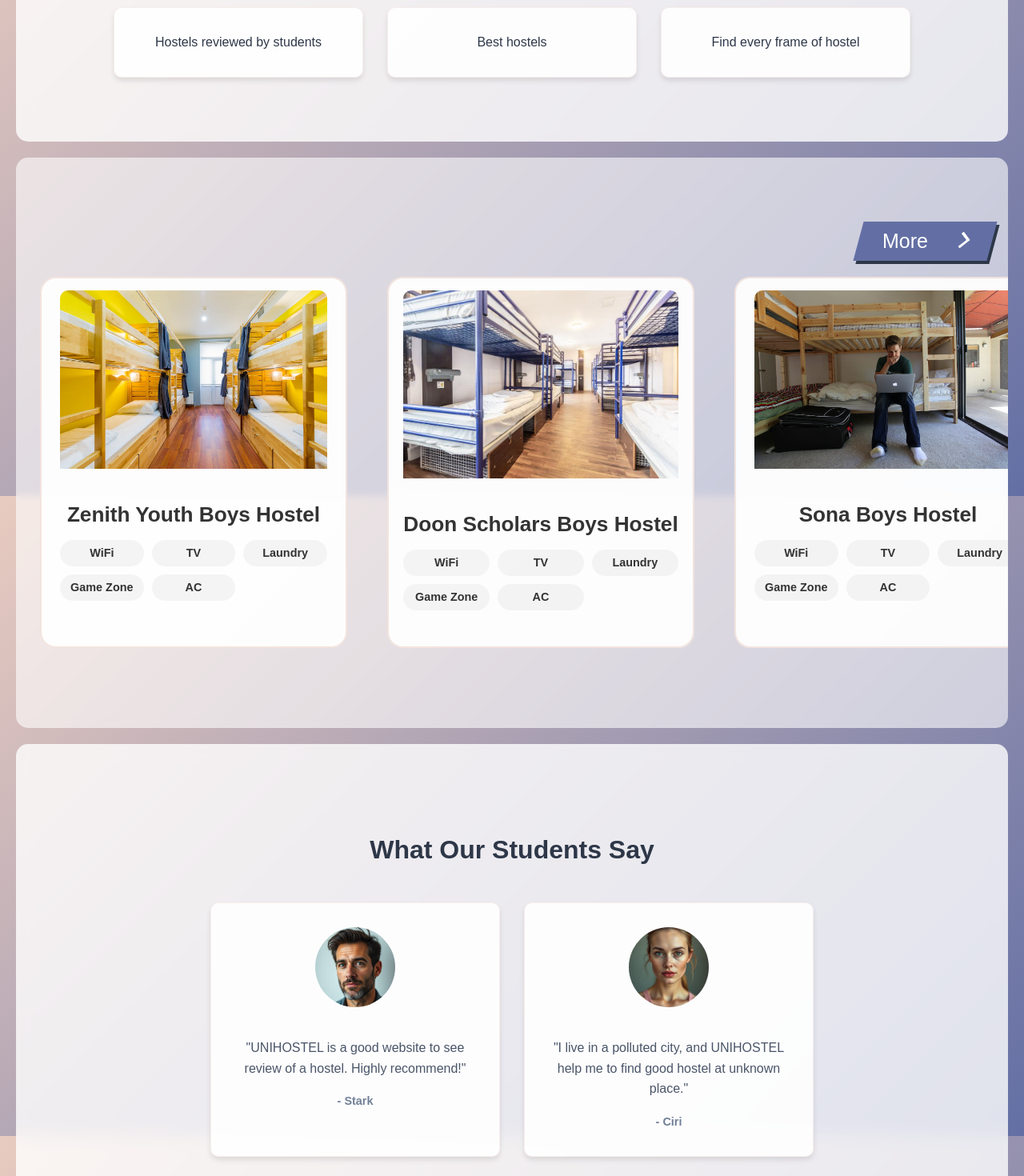
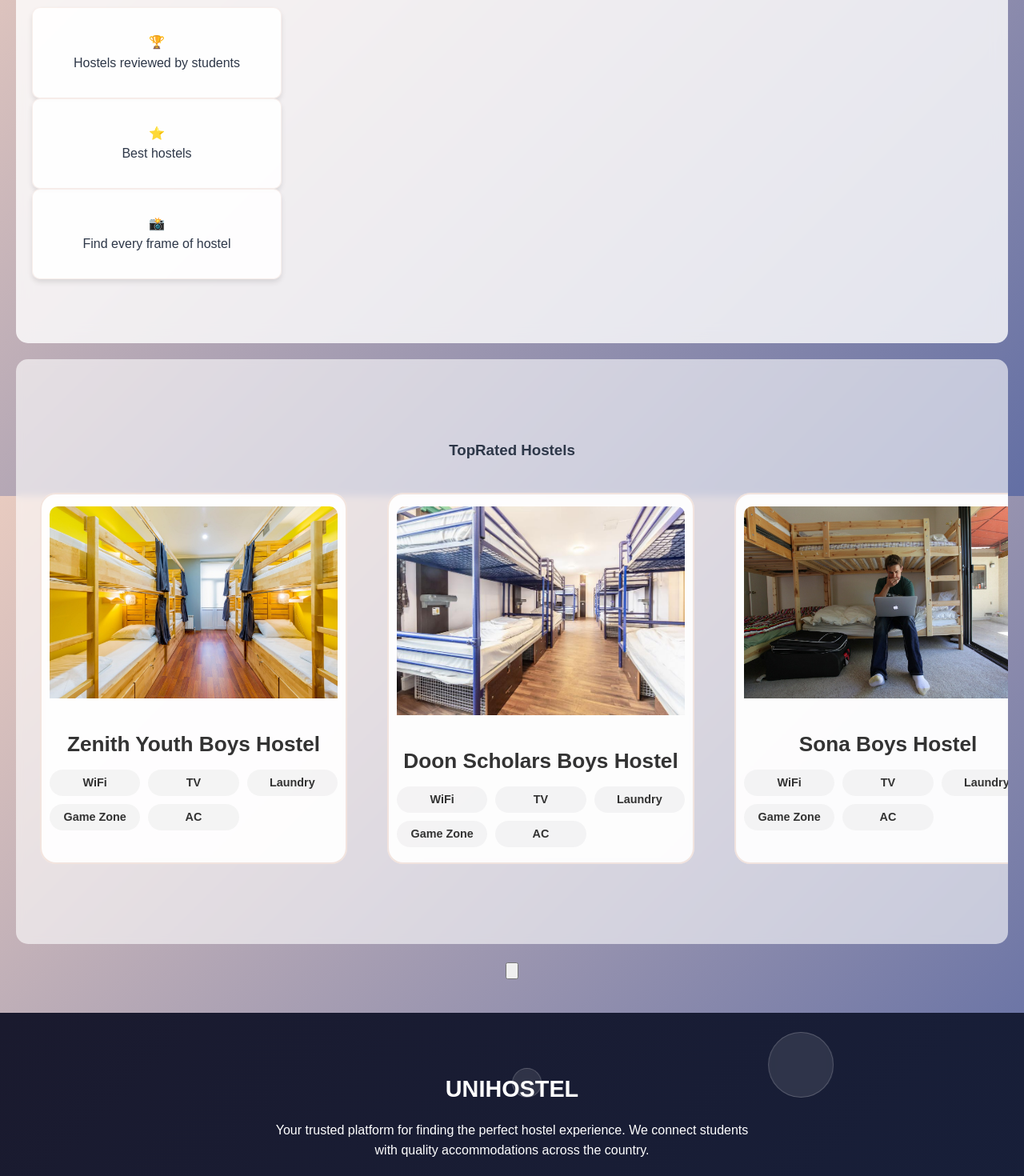
Before and after one commit to Bhavishya289/SE_Project, a React (Create React App) app: page / in a window 1280 px wide. Shown: the part 980-2450 px from the top of the page at 80% size. Built offline with nearby package versions, Linux system fonts and the light colour scheme.

Commit message:
Update App.js

```diff
--- a/src/App.js
+++ b/src/App.js
@@ -8,53 +8,30 @@ import HostelDetails from "./Components/HostelDetails/HostelDetails";
 import Footer from "./Components/Footer/Footer";
 import Chatbot from './Components/Chatbot';
 
-const MoreButton = () => {
-  const svgContent = `
-    <svg
-      width="50px"
-      height="20px"
-      viewBox="0 0 66 43"
-      version="1.1"
-      xmlns="http://www.w3.org/2000/svg"
-      xmlns:xlink="http://www.w3.org/1999/xlink"
-    >
-      <g
-        id="arrow"
-        stroke="none"
-        stroke-width="1"
-        fill="none"
-        fill-rule="evenodd"
-      >
-        <path
-          class="two"
-          d="M20.1543933,3.89485454 L23.9763149,0.139296592 C24.1708311,-0.0518420739 24.4826329,-0.0518571125 24.6771675,0.139262789 L45.6916134,20.7848311 C46.0855801,21.1718824 46.0911863,21.8050225 45.704135,22.1989893 C45.7000188,22.2031791 45.6958657,22.2073326 45.6916762,22.2114492 L24.677098,42.8607841 C24.4825957,43.0519059 24.1708242,43.0519358 23.9762853,42.8608513 L20.1545186,39.1069479 C19.9575152,38.9134427 19.9546793,38.5968729 20.1481845,38.3998695 C20.1502893,38.3977268 20.1524132,38.395603 20.1545562,38.3934985 L36.9937789,21.8567812 C37.1908028,21.6632968 37.193672,21.3467273 37.0001876,21.1497035 C36.9980647,21.1475418 36.9959223,21.1453995 36.9937605,21.1432767 L20.1545208,4.60825197 C19.9574869,4.41477773 19.9546013,4.09820839 20.1480756,3.90117456 C20.1501626,3.89904911 20.1522686,3.89694235 20.1543933,3.89485454 Z"
-          fill="#FFFFFF"
-        ></path>
-        <path
-          class="three"
-          d="M0.154393339,3.89485454 L3.97631488,0.139296592 C4.17083111,-0.0518420739 4.48263286,-0.0518571125 4.67716753,0.139262789 L25.6916134,20.7848311 C26.0855801,21.1718824 26.0911863,21.8050225 25.704135,22.1989893 C25.7000188,22.2031791 25.6958657,22.2073326 25.6916762,22.2114492 L4.67709797,42.8607841 C4.48259567,43.0519059 4.17082418,43.0519358 3.97628526,42.8608513 L0.154518591,39.1069479 C-0.0424848215,38.9134427 -0.0453206733,38.5968729 0.148184538,38.3998695 C0.150289256,38.3977268 0.152413239,38.395603 0.154556228,38.3934985 L16.9937789,21.8567812 C17.1908028,21.6632968 17.193672,21.3467273 17.0001876,21.1497035 C16.9980647,21.1475418 16.9959223,21.1453995 16.9937605,21.1432767 L0.15452076,4.60825197 C-0.0425130651,4.41477773 -0.0453986756,4.09820839 0.148075568,3.90117456 C0.150162624,3.89904911 0.152268631,3.89694235 0.154393339,3.89485454 Z"
-          fill="#FFFFFF"
-        ></path>
-      </g>
-    </svg>
-  `;
-
+const RatedHostel = () => {
   return (
-    <button className="cta">
-      <span className="span">More</span>
-      <span
-        className="second"
-        dangerouslySetInnerHTML={{ __html: svgContent }}
-      ></span>
-    </button>
+    <div className="rated-hostel-container">
+      <h3 className="elegant-title">
+        <span className="letter-container">
+          <span className="letter-t">T</span>
+          <span className="letter-rest">op</span>
+        </span>
+        <span className="letter-container">
+          <span className="letter-t">R</span>
+          <span className="letter-rest">ated</span>
+        </span>
+        <span className="letter-rest"> Hostels</span>
+      </h3>
+    </div>
   );
 };
+
 
 const Navbar = () => {
   useEffect(() => {
     const handleScroll = () => {
       const navbar = document.querySelector('.navbar');
-      if (navbar) {  // Add null check
+      if (navbar) {
         if (window.scrollY > 10) {
           navbar.classList.add('scrolled');
         } else {
@@ -154,11 +131,23 @@ const Home = () => {
 
       {/* Features Section */}
       <section className="features-section">
-        <h2>Why Choose UNIHOSTEL?</h2>
-        <div className="features">
-          <div className="feature-item">Hostels reviewed by students</div>
-          <div className="feature-item">Best hostels</div>
-          <div className="feature-item">Find every frame of hostel</div>
+  <h2 className="features-title">Why Choose UNIHOSTEL?</h2>
+  <div className="features-container">
+    <div className="feature-item">
+      <div className="feature-icon">🏆</div>
+      <div className="feature-text">Hostels reviewed by students</div>
+      <div className="feature-underline"></div>
+    </div>
+    <div className="feature-item">
+      <div className="feature-icon">⭐</div>
+      <div className="feature-text">Best hostels</div>
+      <div className="feature-underline"></div>
+    </div>
+    <div className="feature-item">
+      <div className="feature-icon">📸</div>
+      <div className="feature-text">Find every frame of hostel</div>
+      <div className="feature-underline"></div>
+    </div>
   </div>
 </section>
 
@@ -166,7 +155,7 @@ const Home = () => {
       <section className="hostel-showcase">
         <div className="hostel-showcase-up">
           <span>
-            <MoreButton/>
+            <RatedHostel/>
           </span>
         </div>
         <div className="hostels-container">
@@ -179,12 +168,14 @@ const Home = () => {
                     state={{ hostel }}
                     className="card-link-wrapper"
                   >
+                    <div className="card-image-wrapper">
                     <img className="card-image" src={hostel.image} alt={hostel.name} />
+                    </div>
                     <div className="card-content">
                       <h3 className="hostel-name">{hostel.name}</h3>
                       <div className="facilities">
-                        {hostel.facilities.map((facility, i) => (
-                          <span key={i} className="facility">
+                        {hostel.facilities.slice(0, 6).map((facility, i) => (
+                          <span key={i} className="facility" data-facility={facility}>
                             {facility}
                           </span>
                         ))}
@@ -198,42 +189,198 @@ const Home = () => {
         </div>
       </section>
 
-      {/* Testimonials Section */}
-      <section className="testimonials-section">
-        <h2>What Our Students Say</h2>
-        <div className="testimonials">
-          <div className="testimonial">
-            <img src="/assets/image_1.jpeg" alt="Customer 1" />
-            <p>"UNIHOSTEL is a good website to see review of a hostel. Highly recommend!"</p>
-            <span>- Stark</span>
-          </div>
-          <div className="testimonial">
-            <img src="/assets/image_2.jpeg" alt="Customer 2" />
-            <p>"I live in a polluted city, and UNIHOSTEL help me to find good hostel at unknown place."</p>
-            <span>- Ciri</span>
-          </div>
-        </div>
-      </section>
-
+      <Chatbot/>
       <Footer/>
-      <Chatbot />
     </div>
   );
 };
 
-const About = () => (
-  <div className="nav_cont">
-    <h2 className="subtitle">About UniHostel</h2>
-    <p className="description">A revolutionary product that helps detoxify lungs naturally.</p>
+const About = () => {
+  return (
+    <div className="about-container">
+      <div className="about-content">
+        <h2 className="about-title">
+          <span className="title-part">About</span>
+          <span className="title-part">UniHostel</span>
+        </h2>
+
+        <div className="about-card">
+          <div className="card-content">
+            <div className="icon-wrapper">
+              <div className="about-icon">🏠</div>
+            </div>
+            <p className="about-description">
+              A revolutionary platform connecting students with the <span className="highlight">best hostels</span>
+              near their universities. Our verified reviews and comprehensive listings help you find your
+              <span className="highlight"> perfect home away from home</span>.
+            </p>
+          </div>
+
+          <div className="features-grid">
+            <div className="feature-2">
+              <div className="feature-icon-2">⭐</div>
+              <p>Student-reviewed accommodations</p>
+            </div>
+            <div className="feature-2">
+              <div className="feature-icon-2">📊</div>
+              <p>Detailed ratings system</p>
+            </div>
+            <div className="feature-2">
+              <div className="feature-icon-2">📍</div>
+              <p>Prime locations near campuses</p>
+            </div>
+          </div>
+        </div>
+      </div>
     </div>
   );
+};
 
-const Contact = () => (
-  <div className="nav_cont">
-    <h2 className="subtitle">Contact Us</h2>
-    <p className="description">Email: contact@gmail.com</p>
+const Contact = () => {
+  const [formData, setFormData] = useState({
+    name: '',
+    email: '',
+    message: ''
+  });
+  const [isSubmitted, setIsSubmitted] = useState(false);
+
+  const handleChange = (e) => {
+    const { name, value } = e.target;
+    setFormData(prev => ({
+      ...prev,
+      [name]: value
+    }));
+  };
+
+  const handleSubmit = (e) => {
+    e.preventDefault();
+    // Here you would typically send the data to your backend
+    console.log('Form submitted:', formData);
+    setIsSubmitted(true);
+    setTimeout(() => setIsSubmitted(false), 3000);
+    setFormData({ name: '', email: '', message: '' });
+  };
+
+  return (
+    <motion.div
+      className="contact-container"
+      initial={{ opacity: 0 }}
+      animate={{ opacity: 1 }}
+      transition={{ duration: 0.5 }}
+    >
+      <div className="contact-content">
+        <motion.h2
+          className="contact-title"
+          initial={{ y: -20, opacity: 0 }}
+          animate={{ y: 0, opacity: 1 }}
+          transition={{ delay: 0.2, duration: 0.5 }}
+        >
+          Get in <span className="highlight">Touch</span>
+        </motion.h2>
+
+        <div className="contact-grid">
+          <motion.div
+            className="contact-info"
+            initial={{ x: -30, opacity: 0 }}
+            animate={{ x: 0, opacity: 1 }}
+            transition={{ delay: 0.4, duration: 0.5 }}
+          >
+            <div className="info-item">
+              <div className="info-icon">📧</div>
+              <div>
+                <h3>Email Us</h3>
+                <p>contact@unihostel.com</p>
               </div>
+            </div>
+
+            <div className="info-item">
+              <div className="info-icon">📱</div>
+              <div>
+                <h3>Call Us</h3>
+                <p>+1 (123) 456-7890</p>
+              </div>
+            </div>
+
+            <div className="info-item">
+              <div className="info-icon">📍</div>
+              <div>
+                <h3>Visit Us</h3>
+                <p>123 Campus Lane, University Town</p>
+              </div>
+            </div>
+          </motion.div>
+
+          <motion.div
+            className="contact-form-container"
+            initial={{ x: 30, opacity: 0 }}
+            animate={{ x: 0, opacity: 1 }}
+            transition={{ delay: 0.6, duration: 0.5 }}
+          >
+            {isSubmitted ? (
+              <motion.div
+                className="success-message"
+                initial={{ scale: 0.8, opacity: 0 }}
+                animate={{ scale: 1, opacity: 1 }}
+              >
+                <div className="success-icon">✓</div>
+                <h3>Thank You!</h3>
+                <p>We'll get back to you soon.</p>
+              </motion.div>
+            ) : (
+              <form className="contact-form" onSubmit={handleSubmit}>
+                <div className="form-group">
+                  <label htmlFor="name">Your Name</label>
+                  <input
+                    type="text"
+                    id="name"
+                    name="name"
+                    value={formData.name}
+                    onChange={handleChange}
+                    required
+                  />
+                </div>
+
+                <div className="form-group">
+                  <label htmlFor="email">Email Address</label>
+                  <input
+                    type="email"
+                    id="email"
+                    name="email"
+                    value={formData.email}
+                    onChange={handleChange}
+                    required
+                  />
+                </div>
+
+                <div className="form-group">
+                  <label htmlFor="message">Your Message</label>
+                  <textarea
+                    id="message"
+                    name="message"
+                    rows="5"
+                    value={formData.message}
+                    onChange={handleChange}
+                    required
+                  ></textarea>
+                </div>
+
+                <motion.button
+                  type="submit"
+                  className="submit-btn"
+                  whileHover={{ scale: 1.05 }}
+                  whileTap={{ scale: 0.95 }}
+                >
+                  Send Message
+                </motion.button>
+              </form>
+            )}
+          </motion.div>
+        </div>
+      </div>
+    </motion.div>
   );
+};
+
 
 const App = () => (
   <Router>
```
Lines whose indentation alone changed are shown as unchanged.
